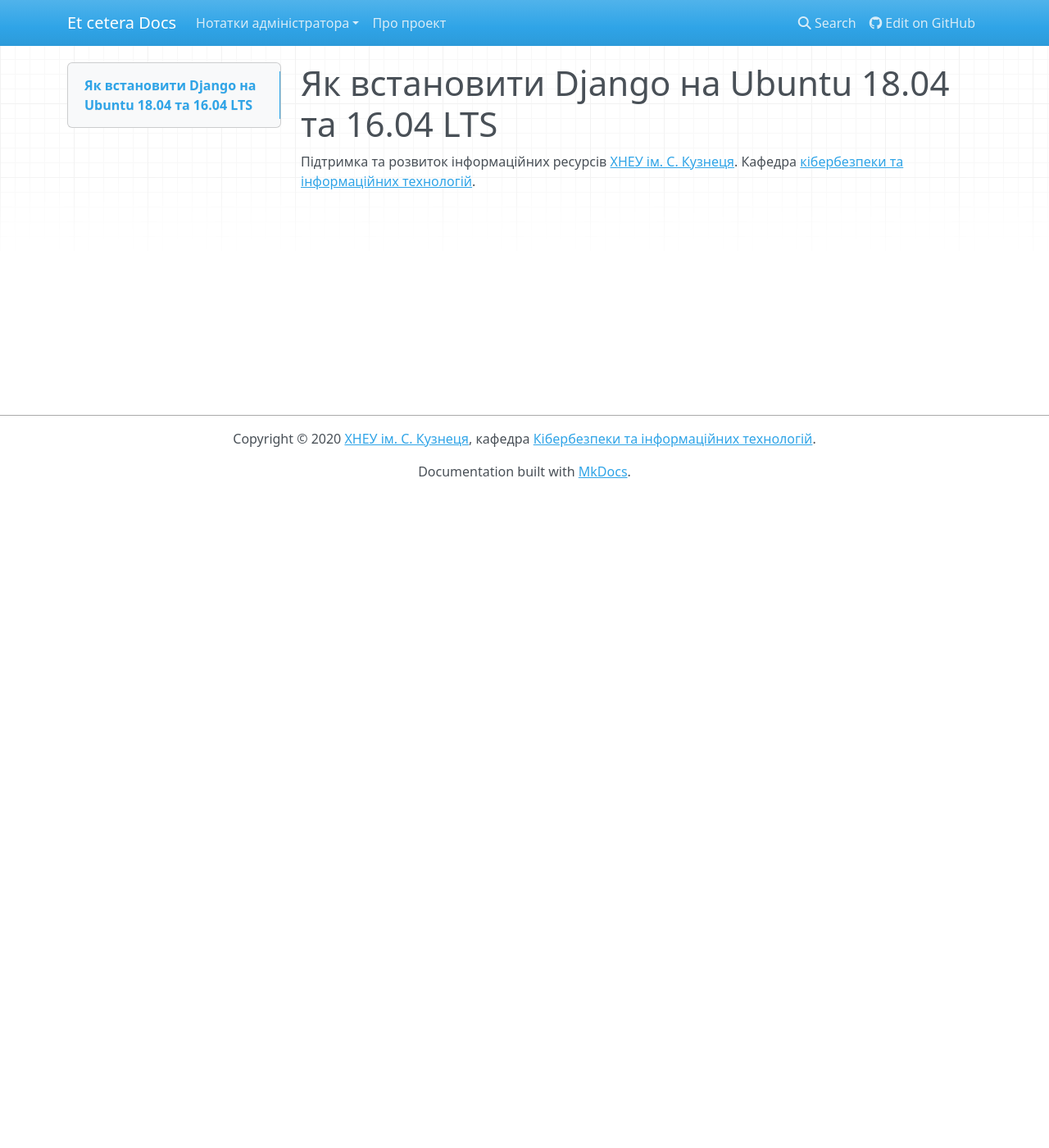
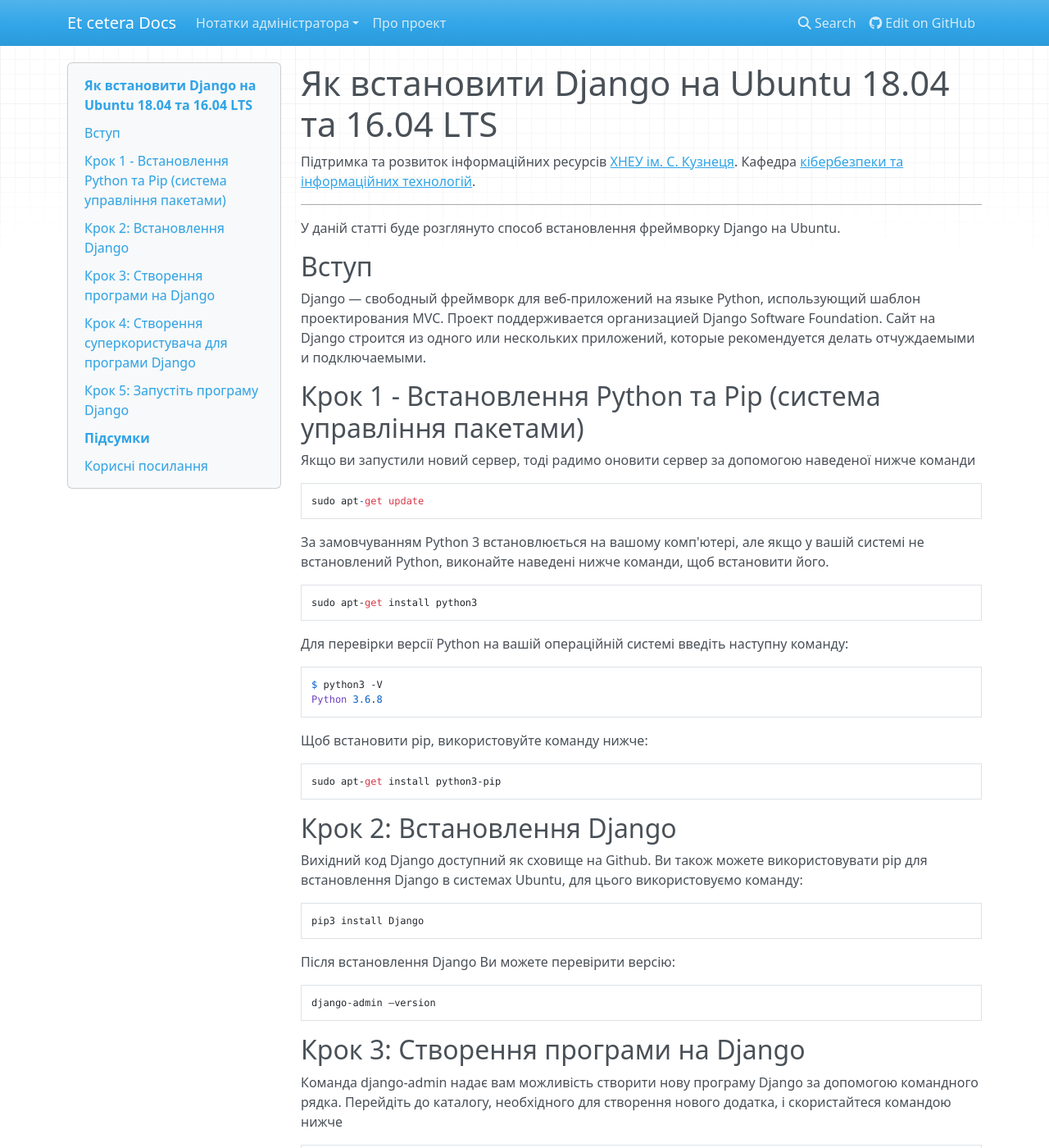
Before and after one commit to texnotes/sitesdocs, an MkDocs documentation site: the page built from docs/djangoubuntu.md, in a window 1280 px wide and 1400 px high. Shown: the whole window at 82% size. Built offline with MkDocs 1.6.1, drawn with Linux system fonts in a browser that asks for light colours; nearby versions of some CDN libraries; some of the changed text lies outside the part shown.

Commit message:
Update djangoubuntu.md

````diff
--- a/docs/djangoubuntu.md
+++ b/docs/djangoubuntu.md
@@ -1,3 +1,117 @@
 # Як встановити Django на Ubuntu 18.04 та 16.04 LTS
 
 Підтримка та розвиток інформаційних ресурсів [ХНЕУ ім. С. Кузнеця](https://www.hneu.edu.ua/). Кафедра [кібербезпеки та інформаційних технологій](http://www.kafcbit.hneu.edu.ua/).
+
+---
+
+У даній статті буде розглянуто способ встановлення фреймворку Django на Ubuntu.
+
+## Вступ
+
+Django — свободный фреймворк для веб-приложений на языке Python, использующий шаблон проектирования MVC. Проект поддерживается организацией Django Software Foundation. Сайт на Django строится из одного или нескольких приложений, которые рекомендуется делать отчуждаемыми и подключаемыми.
+
+## Крок 1 - Встановлення Python та Pip (cистема управління пакетами)
+
+Якщо ви запустили новий сервер, тоді радимо оновити сервер за допомогою наведеної нижче команди
+
+```
+sudo apt-get update
+```
+За замовчуванням Python 3 встановлюється на вашому комп'ютері, але якщо у вашій системі не встановлений Python, виконайте наведені нижче команди, щоб встановити його.
+
+```
+sudo apt-get install python3
+```
+
+Для перевірки версії Python на вашій операційній системі введіть наступну команду:
+
+
+```
+$ python3 -V
+Python 3.6.8
+```
+Щоб встановити pip, використовуйте команду нижче:
+
+```
+sudo apt-get install python3-pip
+```
+## Крок 2: Встановлення Django
+
+Вихідний код Django доступний як сховище на Github. Ви також можете використовувати pip для встановлення Django в системах Ubuntu, для цього використовуємо команду:
+
+```
+pip3 install Django
+```
+Після встановлення Django Ви можете перевірити версію:
+
+```
+django-admin –version
+```
+## Крок 3: Створення програми на Django
+
+Команда django-admin надає вам можливість створити нову програму Django за допомогою командного рядка. Перейдіть до каталогу, необхідного для створення нового додатка, і скористайтеся командою нижче
+
+```
+django-admin startproject django_app
+```
+Перейдіть до директорії та перенесіть зміни
+```
+cd django_app
+python3 manage.py migrate
+```
+
+## Крок 4: Створення суперкористувача для програми Django
+
+Створимо обліковий запис суперкористувача для адміністрування програми Django. Виконайте наступну команду з каталогу додатків Django.
+```
+python3 manage.py createsuperuser
+```
+
+Ви отримаєте результат, як показано нижче, введіть деталі
+
+![](img/7111.png)
+
+## Крок 5: Запустіть програму Django
+
+Ваша програма Django готова до використання. За замовчуванням Django не дозволяє зовнішнім хостам отримувати доступ до веб-інтерфейсу. Щоб дозволити зовнішні хости, відредагуйте файл settings.py та додайте IP у розділі ALLOWED_HOSTS.
+
+```
+vim django_app / settings.py
+```
+
+Додайте IP
+
+```
+ALLOWED_HOSTS = ['your_server_IP']
+```
+
+Нарешті, запустіть сервер додатків Django за допомогою команди нижче
+
+```
+python3 manage.py runserver 0.0.0.0:8000
+```
+Зараз запущений сервер додатків Django. Відкрийте веб-браузер і отримайте доступ до програми Django із IP-адресою сервера на порту 8000. Це покаже вам веб-сторінку Django за замовчуванням.
+
+Перш ніж отримати доступ до програми Django у браузері, вам потрібно відкрити порт на сервері, щоб отримати до нього зовнішній доступ. Зверніться до цієї статті, щоб відкрити порт на Iptables
+
+![](img/7112.png)
+
+Щоб використовувати адміністративний інтерфейс, увійдіть за допомогою / admin
+
+![](img/7113.png)
+
+Увійдіть за допомогою імені користувача та пароля, які були надані вами раніше на попередньому кроці
+
+# Підсумки
+
+За допомогою наданої інструкції ви зможете швидко та технічно правильно розгорнути Django на вашій ОС
+
+Публікацію підготував: *Макаренко Антон*.
+
+---
+
+## Корисні посилання
+
+1.https://ru.wikipedia.org/wiki/Django
+2.https://www.digitalocean.com/community/tutorials/how-to-install-the-django-web-framework-on-ubuntu-18-04-ru
+3.https://tutorial.djangogirls.org/ru/django/
````
